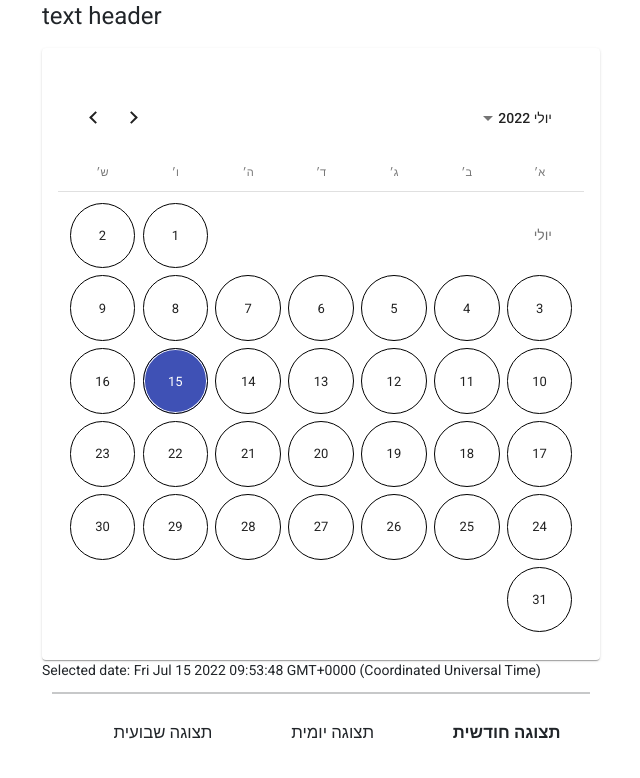
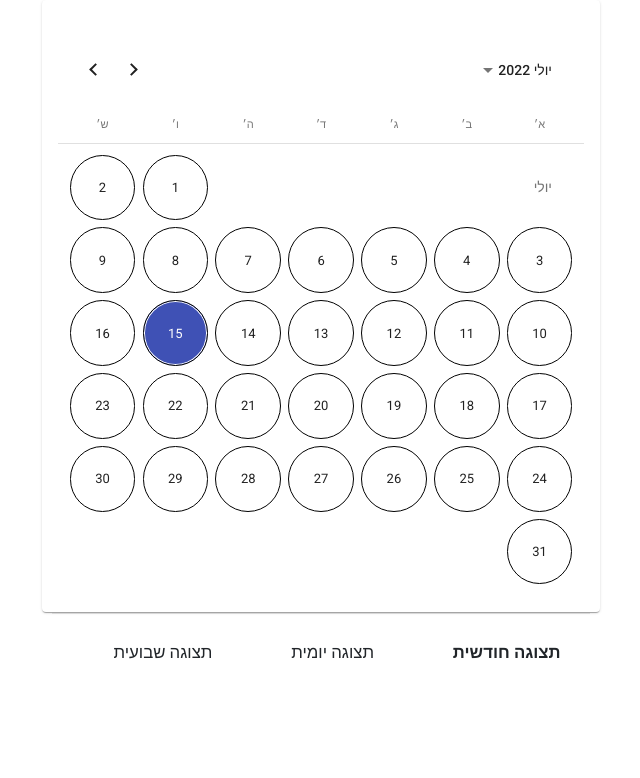
Before and after one commit to HoneyGoldman/Barber-Shop, an Angular app: page /Home in a window 1280 px wide. Shown: the top 778 px of the page, without its empty margins (40-680 px from the left). Built offline with nearby package versions, Linux system fonts and the light colour scheme.

Commit message:
added clock component style

```diff
--- a/src/app/calendar/calendar.component.html
+++ b/src/app/calendar/calendar.component.html
@@ -1,15 +1,15 @@
-<h1>{{text}}</h1>
+<!-- <h1>{{text}}</h1> -->
 <div>
     <div *ngIf="viewState==month" class="calendar">
         <mat-card dir="rtl" class="demo-inline-calendar-card">
             <mat-calendar (click)="view(day)" [(selected)]="selected"></mat-calendar>
         </mat-card>
-        <p>Selected date: {{selected}}</p>
+        <!-- <p>Selected date: {{selected}}</p> -->
     </div>
     <div *ngIf="viewState==day">
         <app-day-view [date]=selected></app-day-view>
     </div>
-    <hr style="margin: auto;background-color: #212529;height: 2px;border: 0;margin-left: 10px;
+    <hr class="grey" style="margin: auto;height: 2px;border: 0;margin-left: 10px;
     margin-right: 10px;">
     <ul>
         <li (click)="view(week)" [ngClass]="(week===viewState) ? 'bold' : 'regular'">תצוגה שבועית</li>
--- a/src/app/clock/clock.component.html
+++ b/src/app/clock/clock.component.html
@@ -1,4 +1,4 @@
-<div style="text-align: center;">
-    <h1>{{ rxTime | date: 'hh:mm' }}</h1>
-    <h1>{{dayText}}</h1>
+<div style="text-align: center; ">
+    <h1 *ngIf="timeView" class="height" style="font-family: American typewriter;">{{ rxTime | date: 'hh:mm' }}</h1>
+    <h1 class="height" style="font-family: American typewriter;">{{dayText}}</h1>
 </div>
--- a/src/app/clock/clock.component.ts
+++ b/src/app/clock/clock.component.ts
@@ -1,4 +1,4 @@
-import { Component, Injectable, OnDestroy, OnInit } from '@angular/core';
+import { Component, Injectable, Input, OnDestroy, OnInit } from '@angular/core';
 import { map, share, Subscription, timer } from 'rxjs';
 
 @Component({
@@ -10,6 +10,9 @@ import { map, share, Subscription, timer } from 'rxjs';
   providedIn: 'root'
 })
 export class ClockComponent implements OnInit ,OnDestroy{
+  @Input()
+  timeView:boolean=true;
+
   day1:string="יום א'";
   day2:string="יום ב'";
   day3:string="יום ג'";
```
Also changed, not shown: src/app/calendar/calendar.component.css (line endings or trailing spaces).
